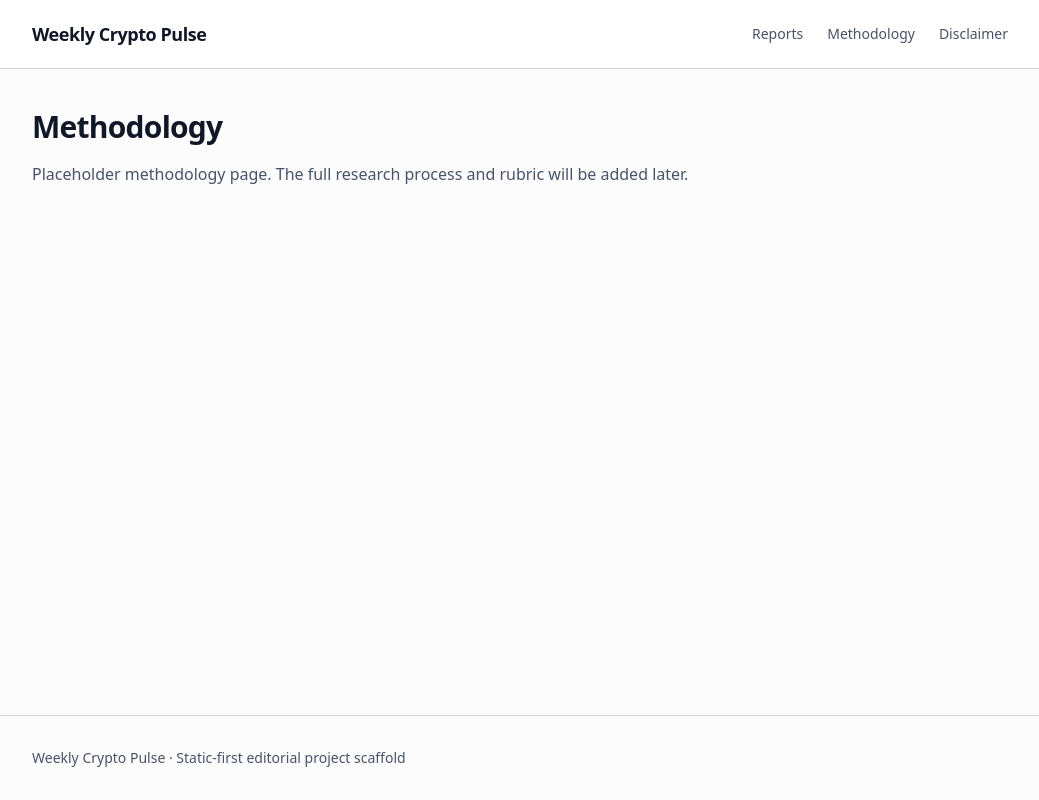
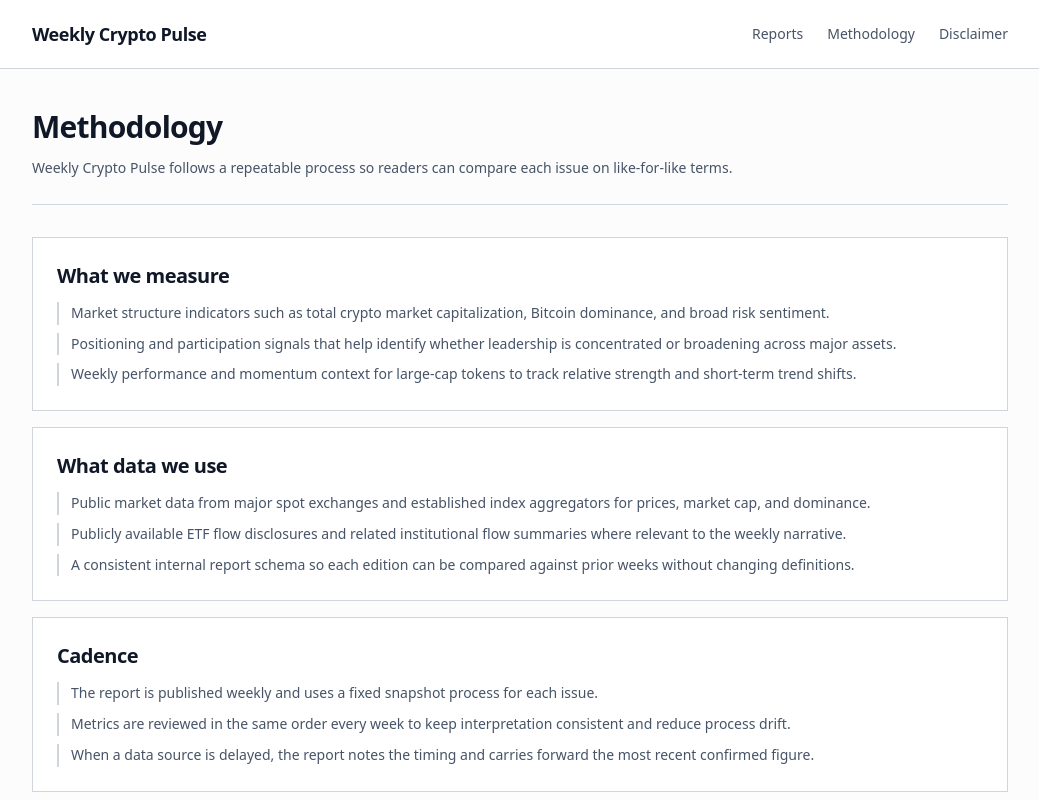
Before and after one commit to castanhf/Weekly-Crypto-Pulse, a Next.js app: page /methodology in a window 1280 px wide. Shown: the top 800 px of the page, without its empty margins (120-1159 px from the left). Built offline with nearby package versions, Linux system fonts and the light colour scheme.

Commit message:
Implement methodology and disclaimer content pages

```diff
--- a/app/disclaimer/page.tsx
+++ b/app/disclaimer/page.tsx
@@ -1,10 +1,31 @@
+const DISCLAIMER_POINTS = [
+  'Weekly Crypto Pulse is provided for informational and educational purposes only.',
+  'Content on this site is not personalized financial advice, investment advice, legal advice, or tax advice.',
+  'No material on this site should be treated as a recommendation, solicitation, or offer to buy or sell any asset.',
+  'You are responsible for your own research, risk assessment, and decision-making before taking any action.',
+  'Digital asset markets are volatile, and past observations do not guarantee future results.'
+] as const;
+
 export default function DisclaimerPage(): JSX.Element {
   return (
-    <section className="space-y-4">
-      <h1 className="text-3xl font-semibold tracking-tight">Disclaimer</h1>
-      <p className="max-w-2xl leading-relaxed text-muted">
-        Placeholder disclaimer page. Legal language and risk statements will be added later.
-      </p>
+    <section className="space-y-8">
+      <header className="space-y-3 border-b border-line pb-6">
+        <h1 className="text-3xl font-semibold tracking-tight">Disclaimer</h1>
+        <p className="max-w-3xl text-sm leading-relaxed text-muted">
+          Please read this page before using any information published on Weekly Crypto Pulse.
+        </p>
+      </header>
+
+      <article className="space-y-4 border border-line bg-white p-6">
+        <h2 className="text-xl font-semibold tracking-tight">Important notice</h2>
+        <ul className="space-y-2 text-sm leading-relaxed text-muted">
+          {DISCLAIMER_POINTS.map((point) => (
+            <li className="border-l-2 border-line pl-3" key={point}>
+              {point}
+            </li>
+          ))}
+        </ul>
+      </article>
     </section>
   );
 }
--- a/app/methodology/page.tsx
+++ b/app/methodology/page.tsx
@@ -1,10 +1,62 @@
+const METHODOLOGY_SECTIONS = [
+  {
+    title: 'What we measure',
+    points: [
+      'Market structure indicators such as total crypto market capitalization, Bitcoin dominance, and broad risk sentiment.',
+      'Positioning and participation signals that help identify whether leadership is concentrated or broadening across major assets.',
+      'Weekly performance and momentum context for large-cap tokens to track relative strength and short-term trend shifts.'
+    ]
+  },
+  {
+    title: 'What data we use',
+    points: [
+      'Public market data from major spot exchanges and established index aggregators for prices, market cap, and dominance.',
+      'Publicly available ETF flow disclosures and related institutional flow summaries where relevant to the weekly narrative.',
+      'A consistent internal report schema so each edition can be compared against prior weeks without changing definitions.'
+    ]
+  },
+  {
+    title: 'Cadence',
+    points: [
+      'The report is published weekly and uses a fixed snapshot process for each issue.',
+      'Metrics are reviewed in the same order every week to keep interpretation consistent and reduce process drift.',
+      'When a data source is delayed, the report notes the timing and carries forward the most recent confirmed figure.'
+    ]
+  },
+  {
+    title: 'Limits of the analysis',
+    points: [
+      'This is a high-level market brief, not a complete model of all on-chain, macroeconomic, or project-specific risk factors.',
+      'Data quality depends on third-party sources, which may revise values after publication.',
+      'The analysis is descriptive and process-driven; it does not guarantee outcomes or eliminate uncertainty.'
+    ]
+  }
+] as const;
+
 export default function MethodologyPage(): JSX.Element {
   return (
-    <section className="space-y-4">
-      <h1 className="text-3xl font-semibold tracking-tight">Methodology</h1>
-      <p className="max-w-2xl leading-relaxed text-muted">
-        Placeholder methodology page. The full research process and rubric will be added later.
-      </p>
+    <section className="space-y-8">
+      <header className="space-y-3 border-b border-line pb-6">
+        <h1 className="text-3xl font-semibold tracking-tight">Methodology</h1>
+        <p className="max-w-3xl text-sm leading-relaxed text-muted">
+          Weekly Crypto Pulse follows a repeatable process so readers can compare each issue on like-for-like terms.
+        </p>
+      </header>
+
+      <div className="space-y-4">
+        {METHODOLOGY_SECTIONS.map((section) => (
+          <article className="space-y-3 border border-line bg-white p-6" key={section.title}>
+            <h2 className="text-xl font-semibold tracking-tight">{section.title}</h2>
+            <ul className="space-y-2 text-sm leading-relaxed text-muted">
+              {section.points.map((point) => (
+                <li className="border-l-2 border-line pl-3" key={point}>
+                  {point}
+                </li>
+              ))}
+            </ul>
+          </article>
+        ))}
+      </div>
     </section>
   );
 }
```
